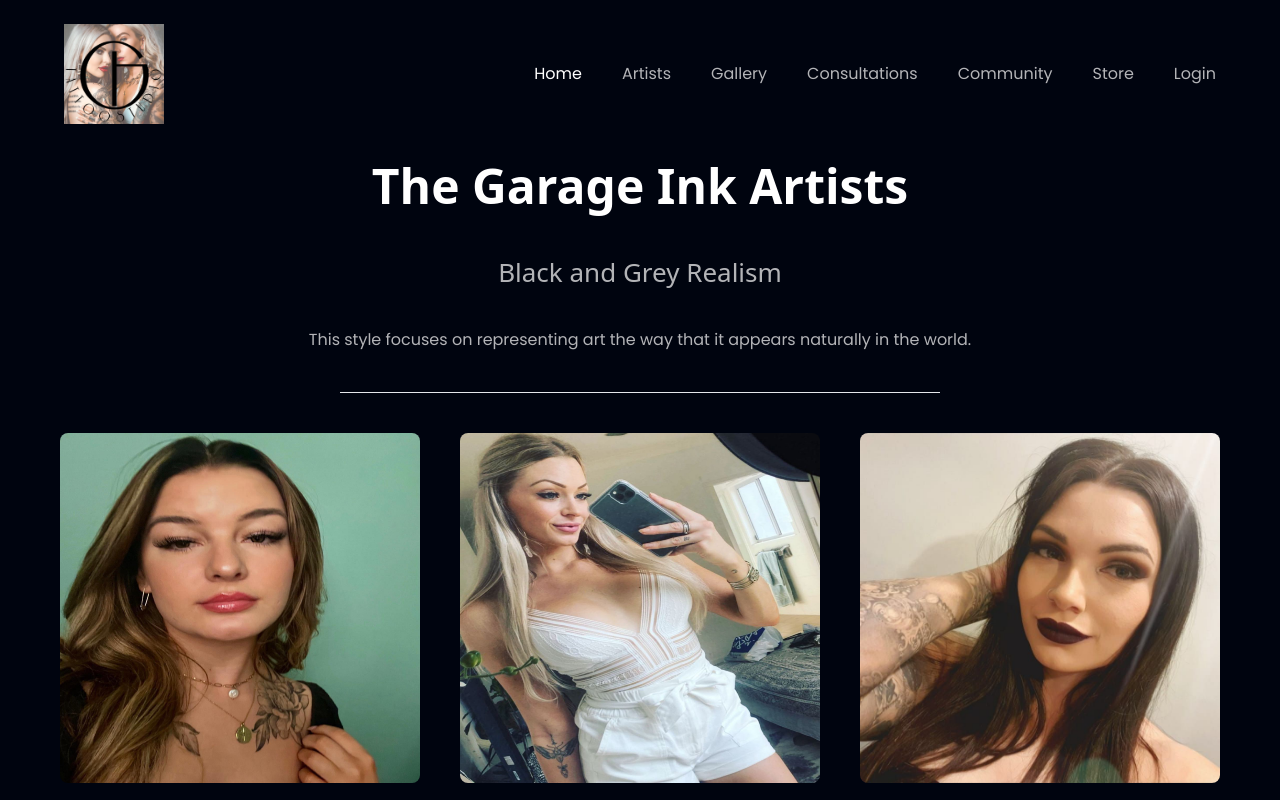
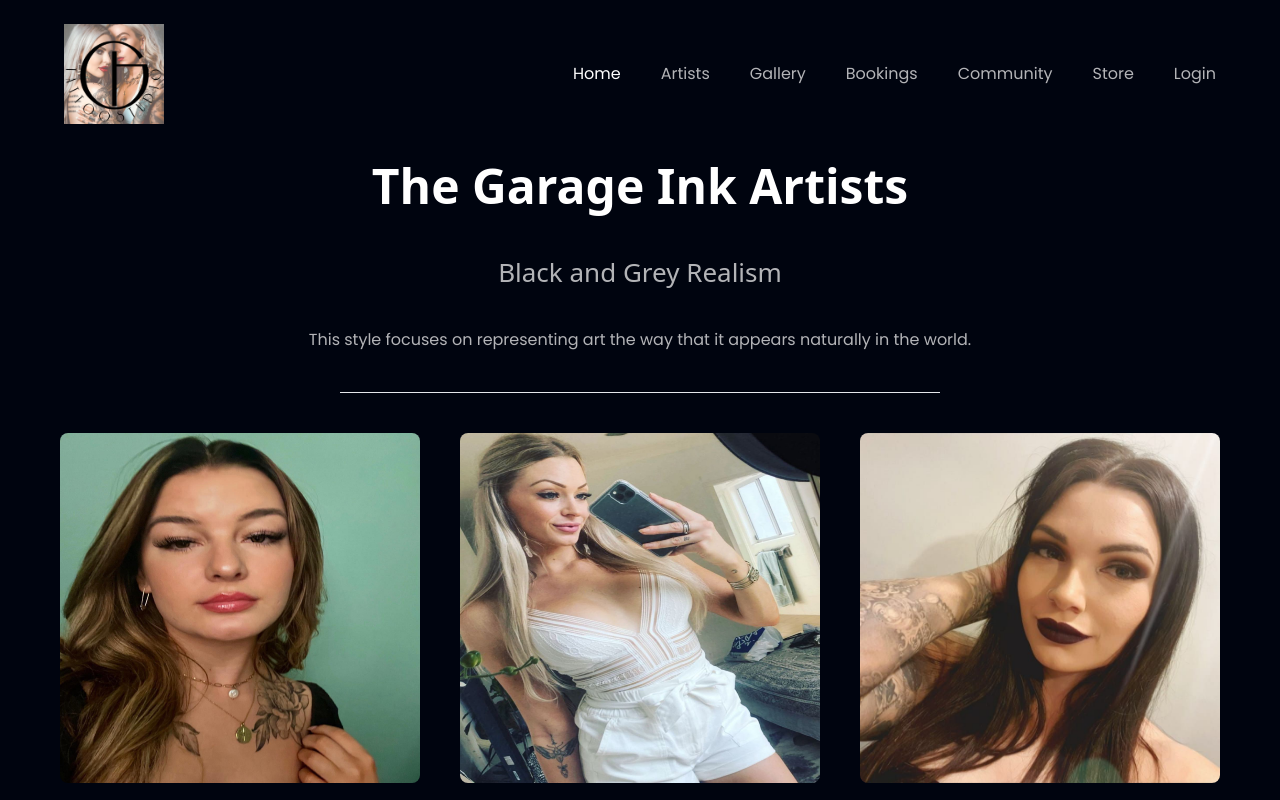
Before and after one commit to chrislee12189/garage_ink, a React (Vite) app: page /artists in a window 1280 px wide. Shown: the top 800 px of the page. Built offline with nearby package versions, Linux system fonts and the light colour scheme.

Commit message:
fixed breakpoints on input fields on community page. changes consultation <li> to bookings, route changed too

```diff
--- a/src/App.jsx
+++ b/src/App.jsx
@@ -19,7 +19,7 @@ const router = createBrowserRouter(
       <Route path="/" element={<HomePage />} />
       <Route path="artists" element={<Artists />} />
       <Route path="gallery" element={<Gallery />} />
-      <Route path="consultations" element={<Consultations />} />
+      <Route path="bookings" element={<Consultations />} />
       <Route path="community" element={<Community />} />
       <Route path="store" element={<Store />} />
       <Route path="login" element={<Login />} />
--- a/src/components/Community.jsx
+++ b/src/components/Community.jsx
@@ -9,7 +9,7 @@ const Community = () => {
 return (
     <div>
     <div className='min-h-screen'><Review /></div>
-    <div><UserImageCard /></div>
+    <div className='bg-green-600 flex items-center justify-center'><UserImageCard /></div>
     </div>
 )
 }
--- a/src/components/Consultations.jsx
+++ b/src/components/Consultations.jsx
@@ -23,7 +23,7 @@ return (
 
 <div className='bg-[#2b79ee] flex sm:rounded-3xl shadow-lg max-w-7xl p-5 relative'>
     <div className='sm:w-1/2 px-8 m-10'>
-        <h2 className={`${styles.heading2}`}>Bookings</h2>
+        <h2 className={`${styles.heading2}`}>Consultations</h2>
         <p className={`${styles.paragraph} mt-3`}>Fill the following fields to the best of your ability. Your artist will contact you for further discussion.</p>
 
                 {/* form fields */}
--- a/src/components/Login.jsx
+++ b/src/components/Login.jsx
@@ -44,7 +44,7 @@ const handleSubmit = (event) => {
     }
     if (!errorFound) {
     axios
-        .post("/login/users", user)
+        .post("/login", user)
         .then((res) => res.data)
         .then((json) => {
         setUserFetched(true);
--- a/src/components/UserImageCard.jsx
+++ b/src/components/UserImageCard.jsx
@@ -30,7 +30,7 @@ const userPostCardArray = [
 ]
 
 const inputFieldStyle ={
-    input: 'sm:m-4 m-6 p-2 mt-4 rounded-xl border-rounded w-[400px] bg-gray-100'
+    input: 'sm:m-4 md:w-[500px] w-[250px] p-2 mt-4 rounded-xl border-rounded bg-gray-100'
 }
 
 const UserImageCard = () => {
@@ -73,7 +73,7 @@ return (
 <div className='flex flex-col'>
 
     {/* here we take user input, have them upload a pic */}
-    <input type='file' accept='.jpeg, .jpg, .png' name='img' placeholder='Upload' value={userInput.img} onChange={handleChanges}  className={`${inputFieldStyle.input}`}></input>
+    <input type='file' accept='.jpeg, .jpg, .png' name='img' placeholder='Upload' value={userInput.img} onChange={handleChanges}  className={`${inputFieldStyle.input}` }></input>
 </div>
 <div>
     {/* here we take the heading from the user */}
@@ -85,7 +85,7 @@ return (
 
     <input name='description' placeholder='Description' value={userInput.description} onChange={handleChanges} className={`${inputFieldStyle.input}`} ></input>
 </div>
-<button type='submit' className='bg-[#84bffe] rounded-xl ml-4 mt-4 py-1 px-8 text-white font-poppins hover:scale-110 duration-300'>Add Your Post</button>
+<button type='submit' className='bg-[#84bffe] rounded-xl ml-4  mt-6 py-3 px-8 text-white font-poppins hover:scale-110 duration-300'>Add Your Post</button>
 </form>
 </div>)}
 
--- a/src/constants/index.js
+++ b/src/constants/index.js
@@ -16,8 +16,8 @@ export const navLinks = [
         title: "Gallery",
     },
     {
-        id: "consultations",
-        title: "Consultations"
+        id: "bookings",
+        title: "Bookings"
     },
     {
         id: "community",
@@ -91,7 +91,7 @@ export const footerLink = [
         links: [
             {
                 name: "Consultations",
-                link: "/booking/consultations"
+                link: "/bookings"
             },
             {
                 name: "Prices",
```
